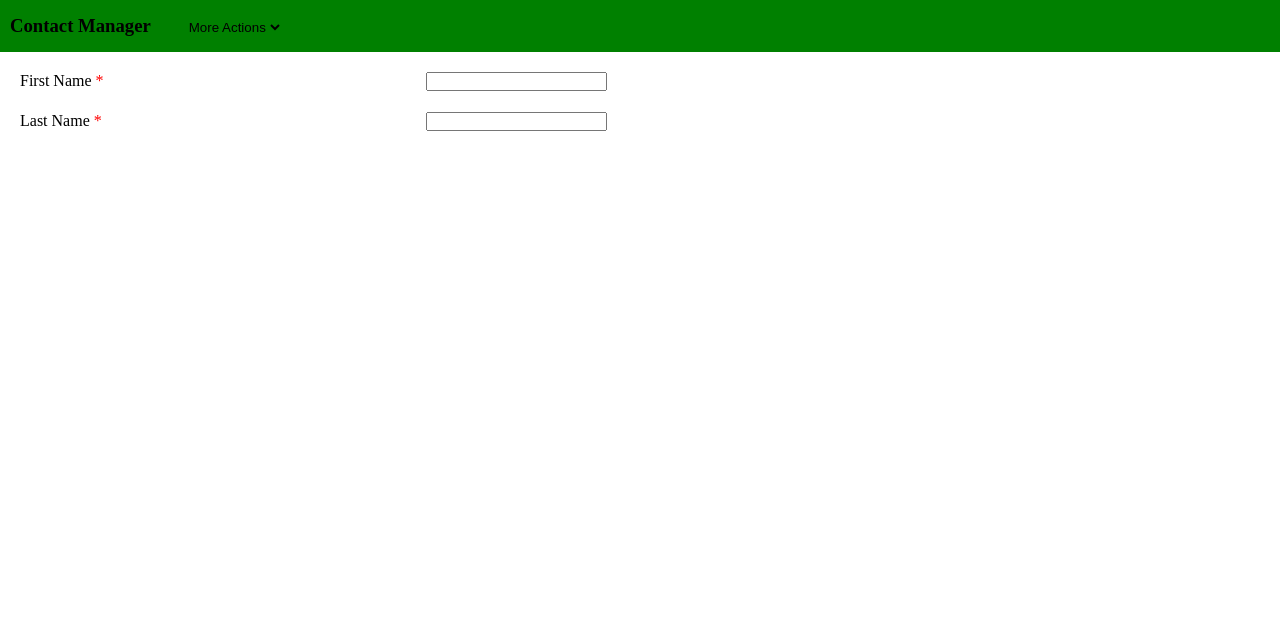
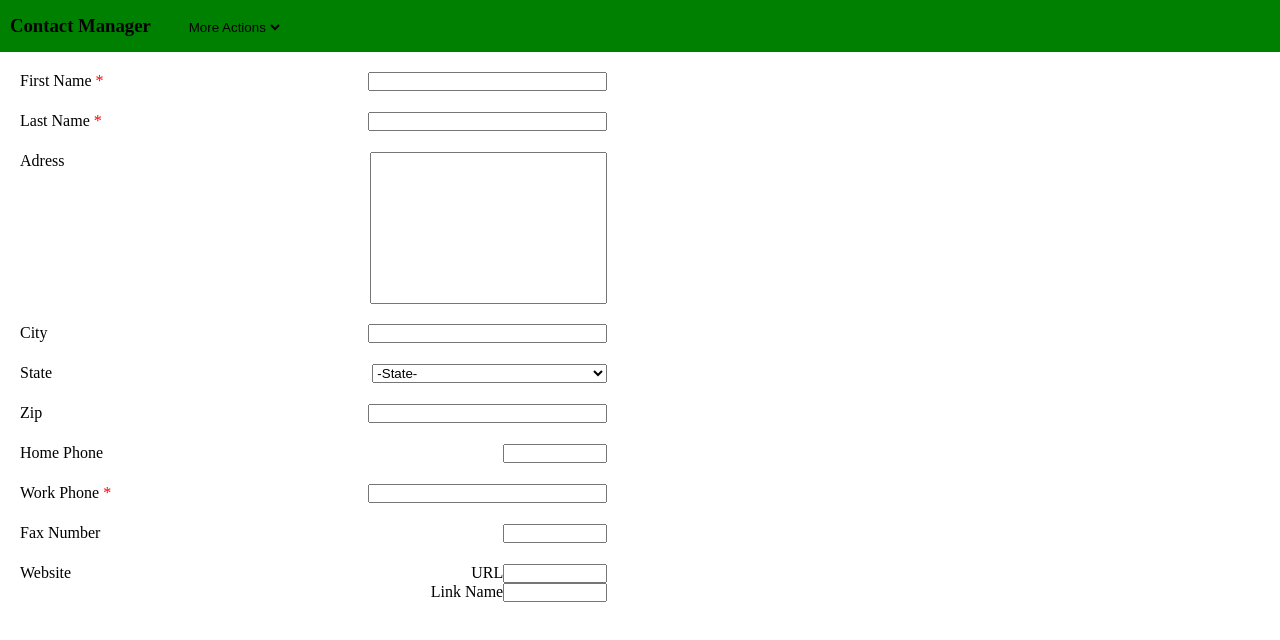
Before and after one commit to MaestroVito/RegistrationSite, a plain HTML site: page index.html in a window 1280 px wide. Drawn offline with Linux system fonts and the light colour scheme.

Commit message:
Add files via upload

```diff
--- a/css/style.css
+++ b/css/style.css
@@ -38,9 +38,39 @@ span {
 
 .form_item input {
 	float: right;
+	width: 40%;
 }
 
 .form_item {
 	clear: both;
 	padding: 20px;
 }
+
+.form_item textarea {
+	float: right;
+	width: 40%;
+	resize: none;
+}
+
+.form_item select {
+	float: right;
+	width: 40%;
+}
+
+.short_inp[type='text'] {
+	width: 20%;
+	margin-right: 20%;
+}
+
+.form_item div {
+	float: right;
+}
+
+section {
+	float: left;
+}
+
+div div .short_inp[type='text'] {
+	width: 100px;
+	margin-right: 0px;
+}
--- a/index.html
+++ b/index.html
@@ -24,6 +24,59 @@
 					<p>Last Name <span>*</span></p>
 					<input type="text">
 				</div>
+
+				<div class="form_item">
+					<p>Adress</p>
+					<textarea name="" id="" cols="30" rows="10">
+					</textarea>
+				</div>
+
+				<div class="form_item">
+					<p>City</p>
+					<input type="text">
+				</div>
+
+				<div class="form_item">
+					<p>State</p>
+					<select name="" id="">
+						<option value="">-State-</option>
+					</select>
+				</div>
+
+				<div class="form_item">
+					<p>Zip</p>
+					<input type="text">
+				</div>
+
+				<div class="form_item">
+					<p>Home Phone</p>
+					<input type="text" class="short_inp">
+				</div>
+
+				<div class="form_item">
+					<p>Work Phone <span>*</span></p>
+					<input type="text">
+				</div>
+
+				<div class="form_item">
+					<p>Fax Number</p>
+					<input type="text" class="short_inp">
+				</div>
+
+				<div class="form_item">
+					<p>Website</p>
+					<div>
+						<div style="clear: both;">
+							<section>URL</section>
+							<input type="text" class="short_inp">
+						</div>
+						<div style="clear: both;">
+							<section>Link Name</section>
+							<input type="text" class="short_inp">
+						</div>
+					</div>
+				</div>
+
 			</div>
 			<div class="form_right">
 
```
